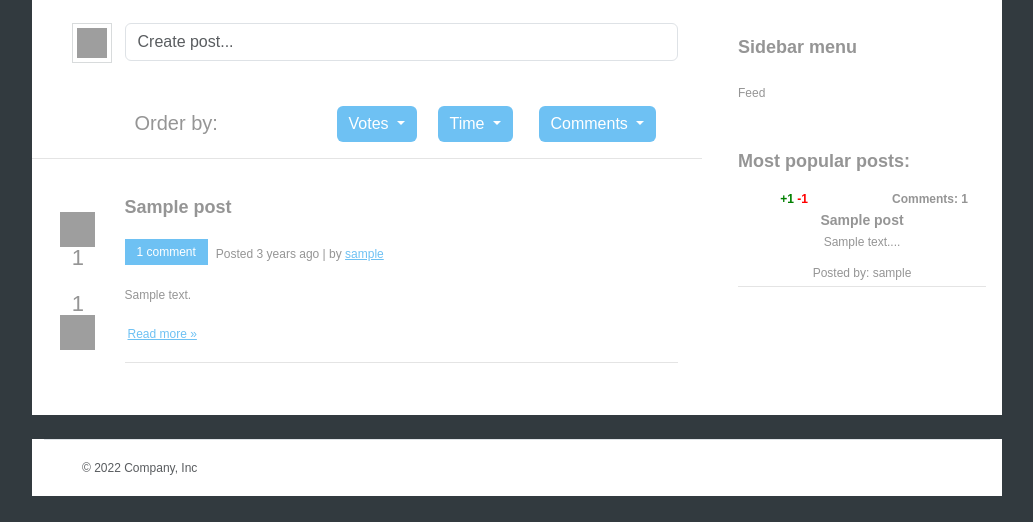
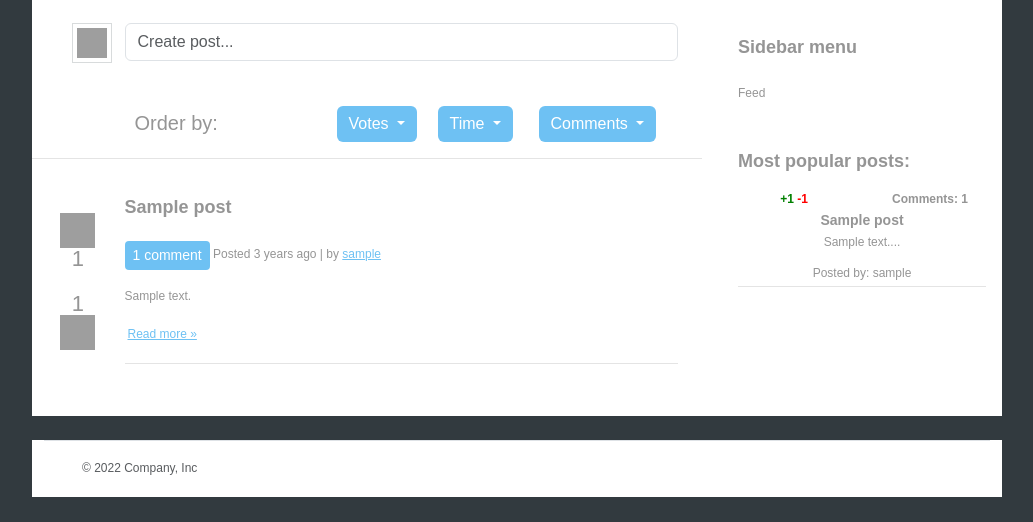
Before and after one commit to dmitriy-kondrashkin/Forum, a Django app: page /feed/ in a window 1280 px wide. Shown: the part 110-632 px from the top of the page, without its empty margins (123-1156 px from the left). Run offline with Django 4.2, Linux system fonts and the light colour scheme; tables that the repository leaves empty hold one stand-in row (values such as "Sample post"); some libraries are stand-ins or nearby versions; grey boxes are pictures that could not be loaded.

Commit message:
comment button style

```diff
--- a/main/templates/main/feed.html
+++ b/main/templates/main/feed.html
@@ -84,7 +84,7 @@
                     <div class="clr"></div>
                     <p class="infopost">
                     {% if comments and post.get_comment_numbers != 0 %}
-                        <a href="{% url 'main:post-detail' slug=post.slug %}" class="com">{{ post.get_comment_numbers }} comment{{ post.get_comment_numbers|pluralize }}</a>
+                        <a href="{% url 'main:post-detail' slug=post.slug %}" class="btn btn-secondary btn-sm" style="background-color: #6ec1f3; border: none;"> {{ post.get_comment_numbers }} comment{{ post.get_comment_numbers|pluralize }}</a>
                     {% else %}
                         <a href="{% url 'main:post-detail' slug=post.slug %}" class="com">No comments yet</a>
                     {% endif %}
```
